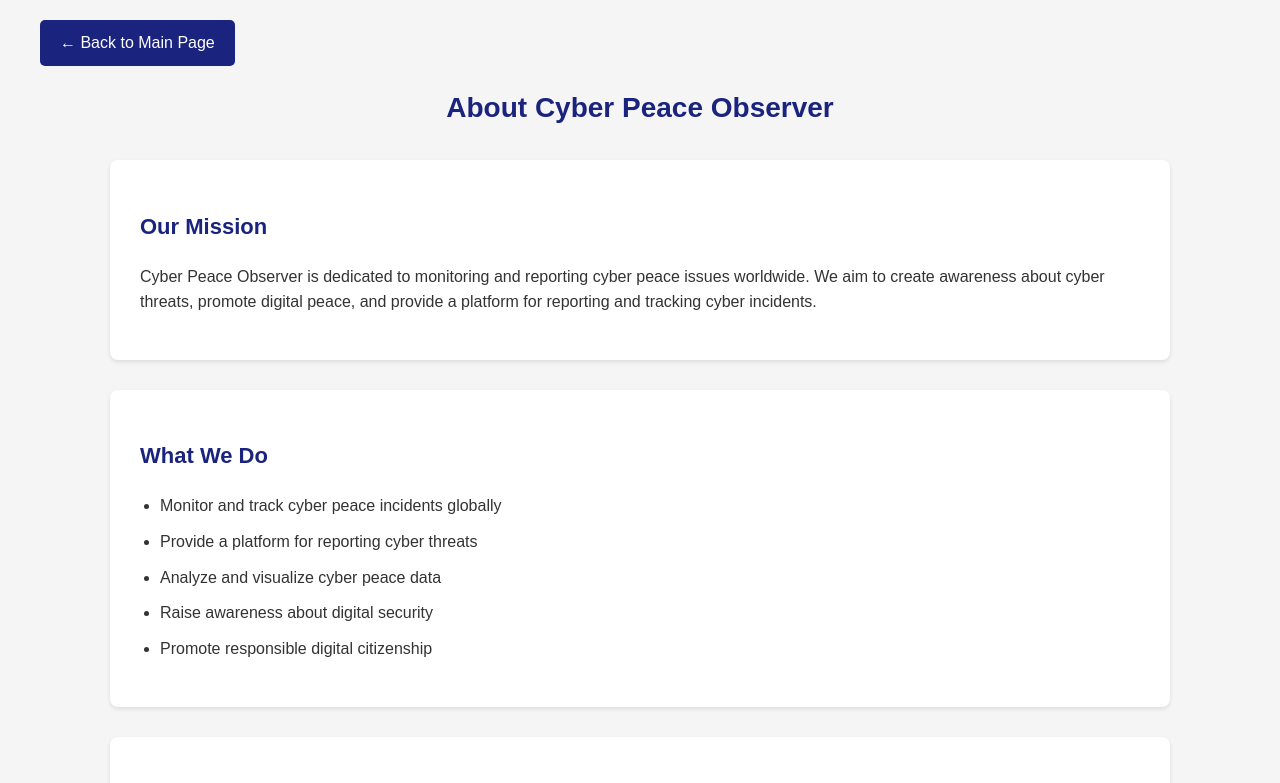
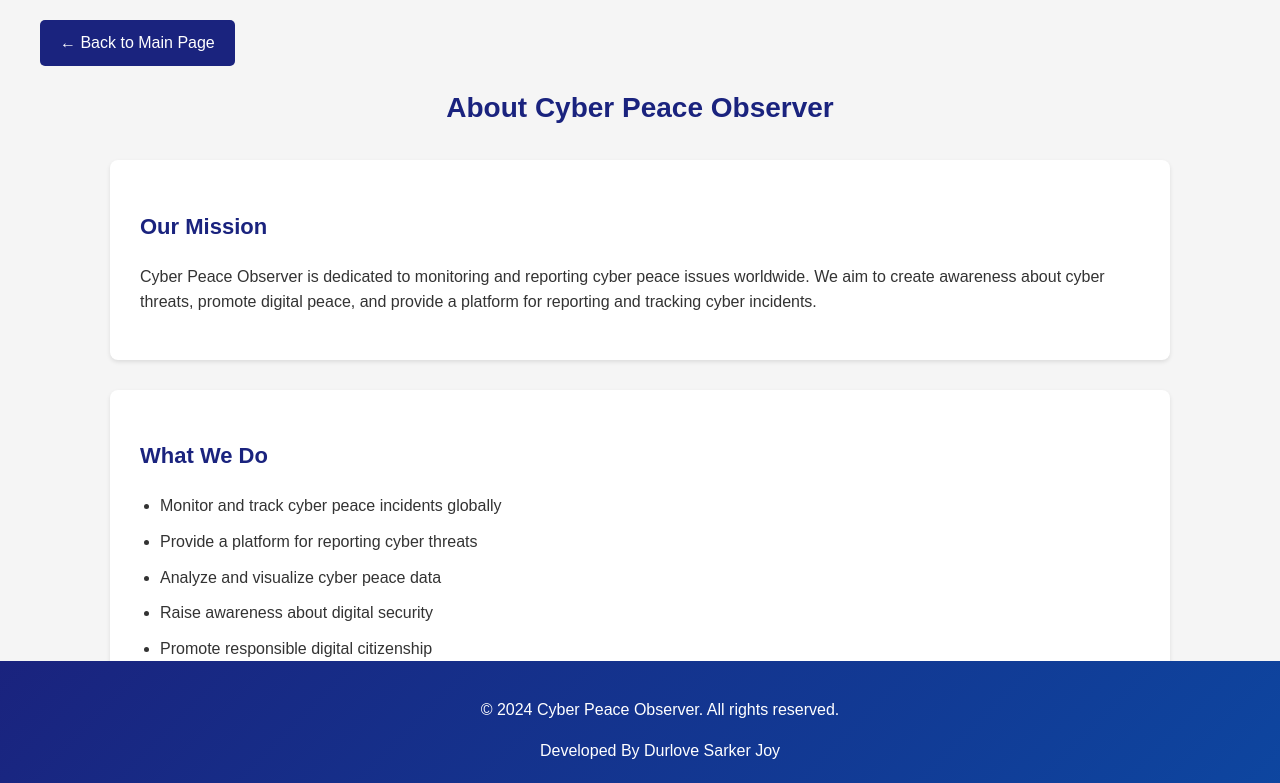
Before and after one commit to Durlove-joy/Cyber-Peace-Observer-1.0, a plain HTML site: page about.html in a window 1280 px wide. Shown: the top 783 px of the page. Drawn offline with Linux system fonts and the light colour scheme.

Commit message:
footer correction

```diff
--- a/about.html
+++ b/about.html
@@ -15,6 +15,7 @@
             max-width: 1200px;
             margin: 0 auto;
             padding: 20px;
+            padding-bottom: 100px;
         }
         .back-button {
             margin-bottom: 20px;
@@ -78,6 +79,11 @@
             background: linear-gradient(135deg, #1a237e, #0d47a1);
             color: white;
             margin-top: 40px;
+            position: fixed;
+            bottom: 0;
+            left: 0;
+            right: 0;
+            width: 100%;
         }
         .footer a {
             color: white;
```
Also changed, not shown: privacy-policy.html (+6 -0 lines), terms.html (+6 -0 lines).
